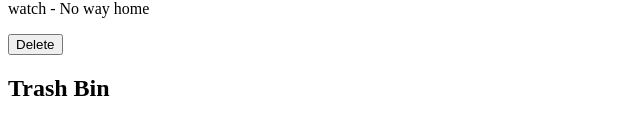
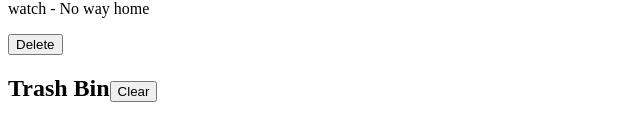
Before and after one commit to WinayGupta777/firstreactapp, a React (Create React App) app: page / in a window 1280 px wide. Shown: the part 402-542 px from the top of the page, without its empty margins (0-640 px from the left). Built offline with nearby package versions, Linux system fonts and the light colour scheme.

Commit message:
Just added Clear Button!!

```diff
--- a/src/components/TrashBin.js
+++ b/src/components/TrashBin.js
@@ -4,9 +4,14 @@
     constructor(props){
         super(props)
     }
+    clearALL=()=>{
+
+    }
     render(){return(
         <>
-            <h2>Trash Bin</h2>
+            <h2>Trash Bin
+                <button>Clear</button>
+            </h2>
             {this.props.list.map(
                 (i)=>
                 <div>
```
